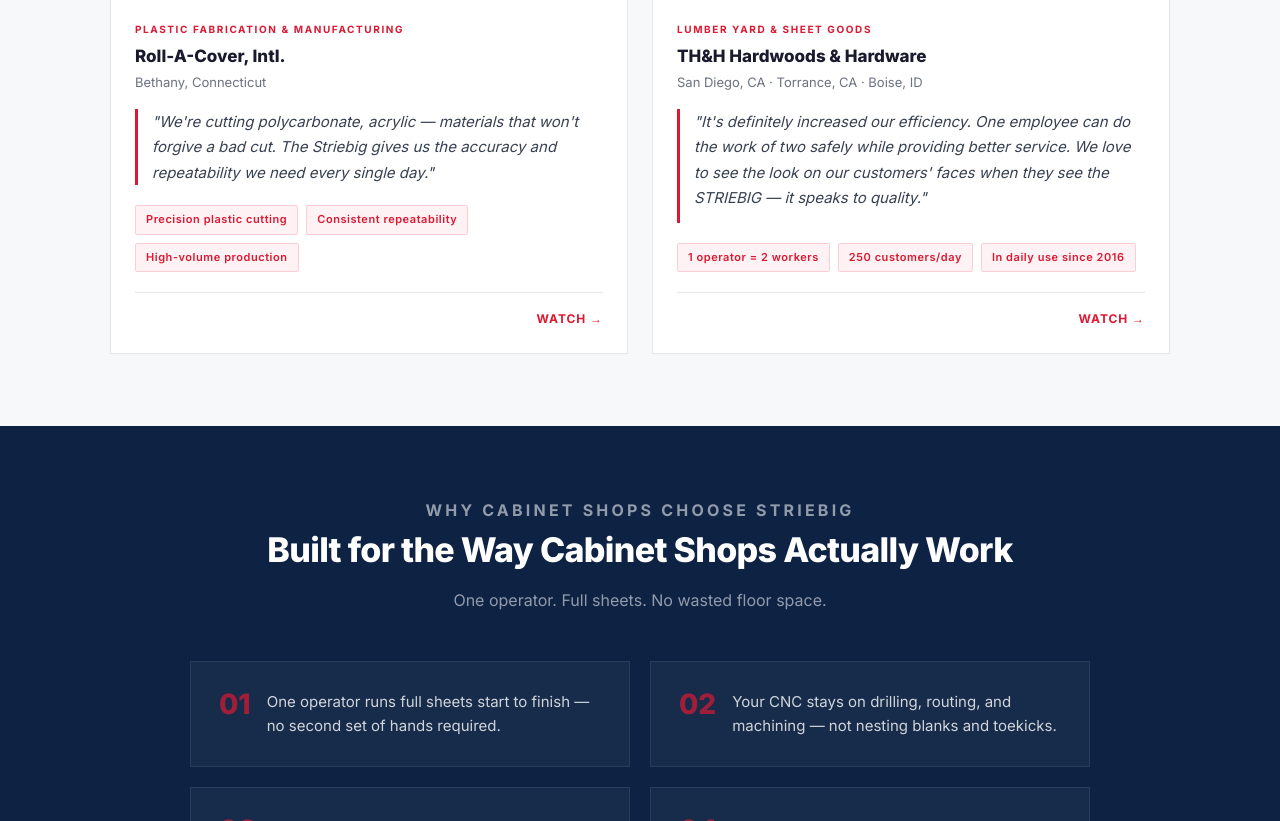
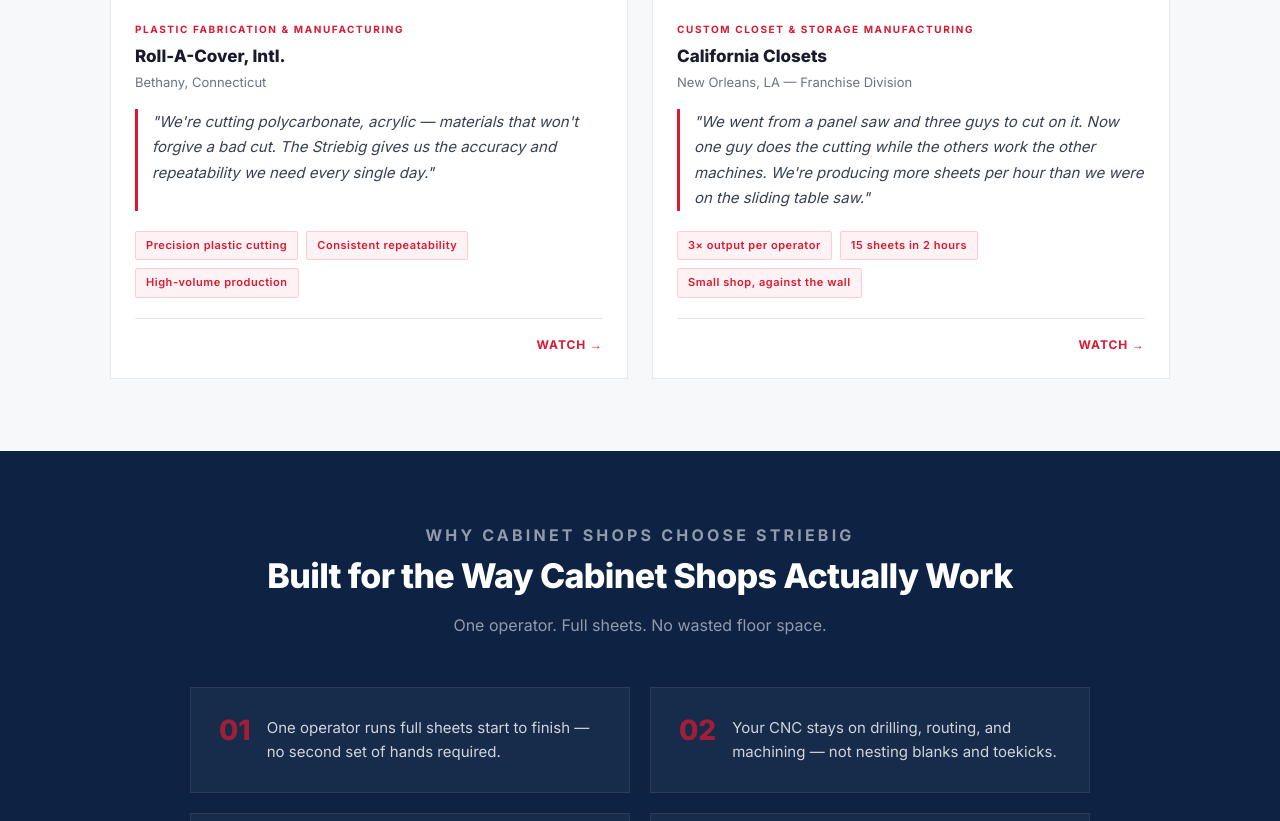
Before and after one commit to dleefriesen-cyber/bettermaterialflow, a plain HTML site: page index.html in a window 1280 px wide. Shown: the part 2724-3545 px from the top of the page. Drawn offline with Linux system fonts and the light colour scheme.

Commit message:
Replace TH&H card with California Closets video testimonial

```diff
--- a/index.html
+++ b/index.html
@@ -813,21 +813,21 @@ footer p { font-size: 12px; color: rgba(255,255,255,0.35); }
       </div>
     </div>
 
-    <!-- TH&H Hardwoods -->
+    <!-- California Closets -->
     <div class="t-card">
       <a class="t-thumb" href="https://youtu.be/eniOfLTsg9M" target="_blank" rel="noopener">
-        <img src="https://img.youtube.com/vi/eniOfLTsg9M/maxresdefault.jpg" onerror="this.src='https://img.youtube.com/vi/eniOfLTsg9M/hqdefault.jpg'" alt="TH&H Hardwoods">
+        <img src="https://img.youtube.com/vi/eniOfLTsg9M/maxresdefault.jpg" onerror="this.src='https://img.youtube.com/vi/eniOfLTsg9M/hqdefault.jpg'" alt="California Closets">
         <div class="t-play"><div class="t-play-icon"><svg width="18" height="18" viewBox="0 0 20 20" fill="white"><polygon points="6,3 17,10 6,17"/></svg></div></div>
       </a>
       <div class="t-body">
-        <p class="t-tag">Lumber Yard &amp; Sheet Goods</p>
-        <p class="t-company">TH&amp;H Hardwoods &amp; Hardware</p>
-        <p class="t-location">San Diego, CA · Torrance, CA · Boise, ID</p>
-        <blockquote class="t-quote">"It's definitely increased our efficiency. One employee can do the work of two safely while providing better service. We love to see the look on our customers' faces when they see the STRIEBIG — it speaks to quality."</blockquote>
+        <p class="t-tag">Custom Closet &amp; Storage Manufacturing</p>
+        <p class="t-company">California Closets</p>
+        <p class="t-location">New Orleans, LA — Franchise Division</p>
+        <blockquote class="t-quote">"We went from a panel saw and three guys to cut on it. Now one guy does the cutting while the others work the other machines. We're producing more sheets per hour than we were on the sliding table saw."</blockquote>
         <div class="t-outcomes">
-          <span class="t-outcome">1 operator = 2 workers</span>
-          <span class="t-outcome">250 customers/day</span>
-          <span class="t-outcome">In daily use since 2016</span>
+          <span class="t-outcome">3× output per operator</span>
+          <span class="t-outcome">15 sheets in 2 hours</span>
+          <span class="t-outcome">Small shop, against the wall</span>
         </div>
         <div class="t-footer">
           <div class="t-person"></div>
```
